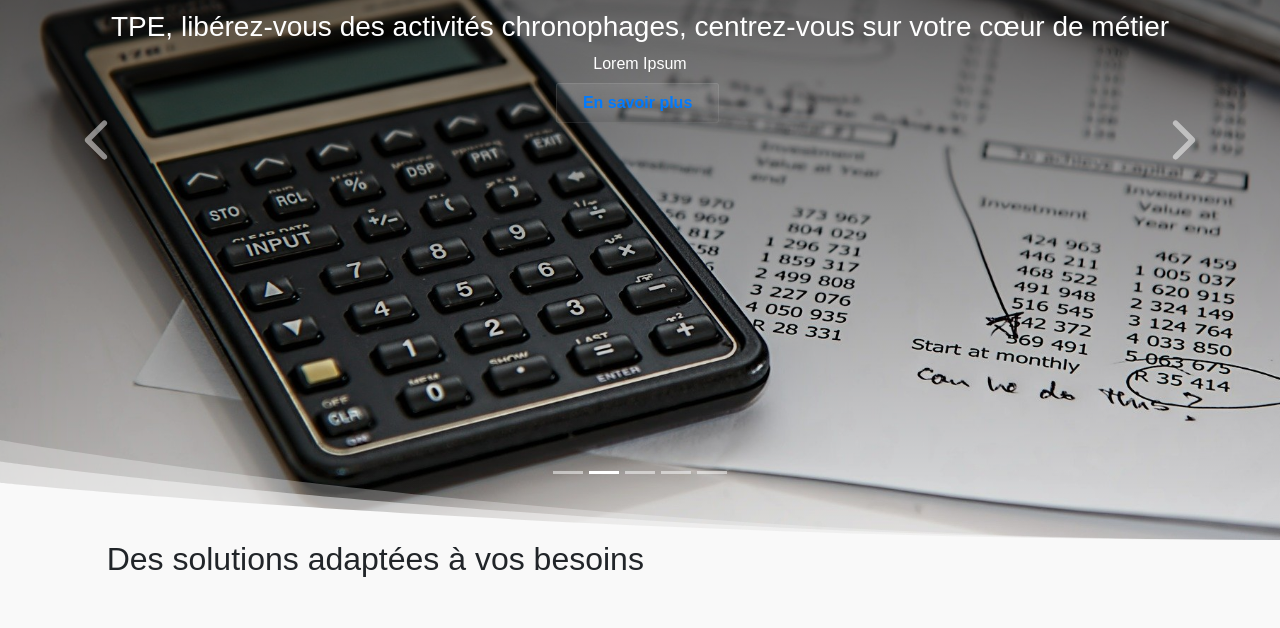
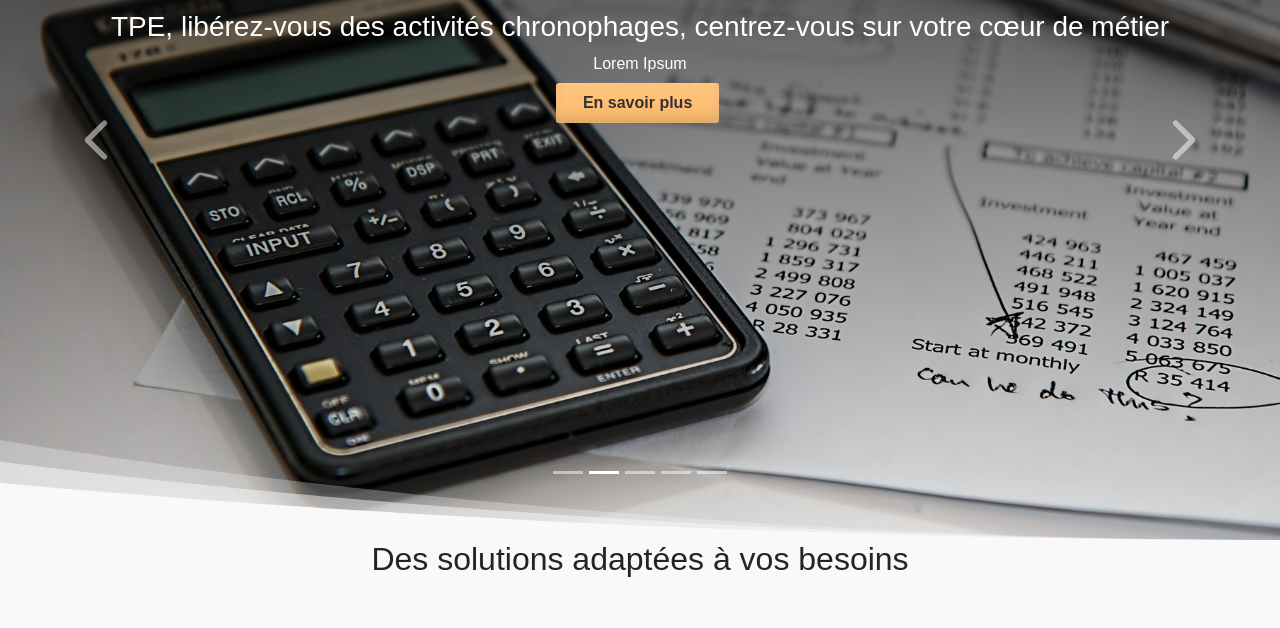
Before and after one commit to polnt/4a-webapp, a React (Create React App) app: page / in a window 1280 px wide. Shown: the part 260-888 px from the top of the page. Built offline with nearby package versions, Linux system fonts and the light colour scheme; no server answers.

Commit message:
dry Solutions

```diff
--- a/src/components/Home/Home.jsx
+++ b/src/components/Home/Home.jsx
@@ -69,7 +69,9 @@ const Home = () => {
             visibility: "visible",
           }}
         >
-          <h2>Des solutions adaptées à vos besoins</h2>
+          <h2 style={{ textAlign: "center" }}>
+            Des solutions adaptées à vos besoins
+          </h2>
           <CTA />
         </section>
       </div>
--- a/src/components/Home/elements/Solutions.jsx
+++ b/src/components/Home/elements/Solutions.jsx
@@ -20,16 +20,20 @@ const Solutions = () => {
       className="custom_carousel"
       prevIcon={<PrevIcon style={{ fontSize: "60px", color: "white" }} />}
       nextIcon={<NextIcon style={{ fontSize: "60px", color: "white" }} />}
+      interval="3000"
     >
+      {[1, ...solutionsData].map((solution) => {
+        return (
           <Carousel.Item
             style={{
               width: "100%",
               height: "800px",
               zIndex: 1,
-          backgroundImage:
-            "linear-gradient(to bottom, rgba(0, 0, 0, 0.77) 6%, rgba(0, 0, 0, 0.77))",
+              backgroundImage: `linear-gradient(to bottom, rgba(0, 0, 0, 0.77) 6%, rgba(0, 0, 0, 0)), url(${solution.background})`,
+              backgroundSize: "cover",
             }}
           >
+            {solution === 1 ? (
               <Carousel.Caption
                 style={{
                   top: "100px",
@@ -49,17 +53,7 @@ const Solutions = () => {
                   <LogoWithPolice policeColor="white" />
                 </div>
               </Carousel.Caption>
-      </Carousel.Item>
-      {solutionsData.map((solution) => (
-        <Carousel.Item
-          style={{
-            width: "100%",
-            height: "800px",
-            zIndex: 1,
-            backgroundImage: `linear-gradient(to bottom, rgba(0, 0, 0, 0.77) 6%, rgba(0, 0, 0, 0)), url(${solution.background})`,
-            backgroundSize: "cover",
-          }}
-        >
+            ) : (
               <Carousel.Caption
                 style={{
                   top: "250px",
@@ -72,14 +66,18 @@ const Solutions = () => {
                 <p>{solution.text}</p>
                 <NavLink
                   to={solution.path}
-              className="custom_btn"
-              style={{ textDecoration: "none" }}
+                  className="custom_btn solutions_btn"
+                  style={{
+                    textDecoration: "none",
+                  }}
                 >
                   En savoir plus
                 </NavLink>
               </Carousel.Caption>
+            )}
           </Carousel.Item>
-      ))}
+        );
+      })}
     </Carousel>
   );
 };
--- a/src/css/Home/CTA.css
+++ b/src/css/Home/CTA.css
@@ -7,6 +7,7 @@
 .cta_container {
   margin-top: 200px;
   transition: all 0.25s ease;
+  min-height: 90vh;
 }
 
 .cta_card:not(:last-child) {
--- a/src/css/Home/Solutions.css
+++ b/src/css/Home/Solutions.css
@@ -21,13 +21,13 @@
 }
 
 .solutions_btn {
-  color: var(--mainCream);
-  background-color: var(--mainPurple);
+  background-color: var(--mainOrange);
+  color: var(--mainGrey);
 }
 
 .solutions_btn:hover {
-  background-color: var(--mainOrange);
-  color: var(--mainGrey);
+  color: var(--mainCream);
+  background-color: var(--mainPurple);
 }
 
 @media screen and (min-width: 768px) {
```
Lines whose indentation alone changed are shown as unchanged.
